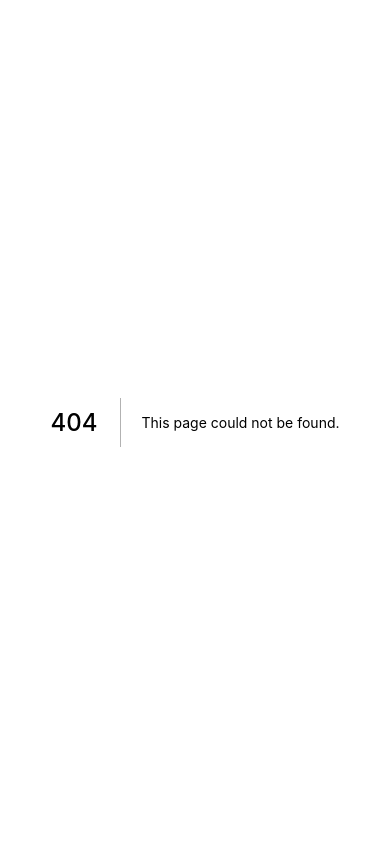
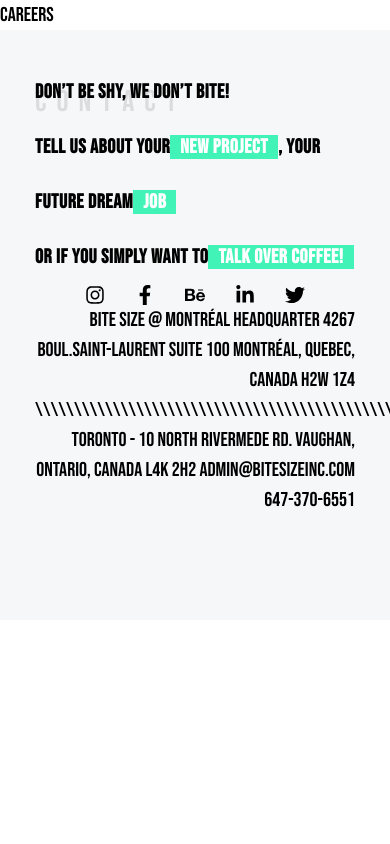
Before and after one commit to 14mehdirezaii14/naghshineVercel, a Next.js app: page /careers in a window 390 px wide. Before the commit this address had no page. Shown: the top 844 px of the page. Built offline with nearby package versions, Linux system fonts and the light colour scheme.

Commit message:
added careers page

```diff
--- a/AnimationChangePage/homeAnimationChangePage.ts
+++ b/AnimationChangePage/homeAnimationChangePage.ts
@@ -9,7 +9,7 @@ const homeAnimationChangePage = (e: any, to: string) => {
     gsap.to('.Home', { opacity: 0, duration: 1 })
     gsap.to('.Line_Line__kdL_O', { height:0, duration: 0.5 })
     setTimeout(() => {
-        Router.push(`/${to}`)
+        Router.push(`${to}`)
     }, 1000)
 }
 
--- a/components/CanvasDotsBackground/CanvasDotsBackground.tsx
+++ b/components/CanvasDotsBackground/CanvasDotsBackground.tsx
@@ -58,6 +58,7 @@ const CanvasDotsBackground = (props: any) => {
                     ctx.arc(rowsize * $ix, rowsize * $iy, dotsize *0.3, 0, 50 * Math.PI);
                     $counter = $counter;
                     ctx.strokeStyle = "#41f3b7";
+                    ctx.background = "#41f3b7";
 
 
                     ctx.lineWidth = 1;
--- a/components/Footer/Footer.module.css
+++ b/components/Footer/Footer.module.css
@@ -12,6 +12,7 @@
    .footerLeft{
     width: 100%;
     letter-spacing: .03em;
+    font-size: 20px;
    }
 }
 
--- a/components/navBar/listItemNav.tsx
+++ b/components/navBar/listItemNav.tsx
@@ -5,4 +5,5 @@ export const listItemNav = [
     { path: '/contact-us', title: 'Contact' },
     { path: '/blog', title: 'Blog' },
     { path: '/work', title: 'Work' },
+    { path: '/careers', title: 'Careers' },
 ]
--- /dev/null
+++ b/pages/careers.tsx
@@ -0,0 +1,10 @@
+const careers = () => {
+    return (
+        <>
+            Careers
+        </>
+    )
+}
+
+
+export default careers
--- a/pages/index.tsx
+++ b/pages/index.tsx
@@ -92,7 +92,7 @@ const Home: NextPage = () => {
                 </a>
               </Link>
               <Link href="#">
-                <a className='btnGreen btnGreen inline' onClick={(e) => homeAnimationChangePage(e, 'contact-us')} >View Project</a>
+                <a className='btnGreen btnGreen inline' onClick={(e) => homeAnimationChangePage(e, '/contact-us')} >View Project</a>
 
               </Link>
             </div>
@@ -111,7 +111,7 @@ const Home: NextPage = () => {
             <BgTitleAnimation keyUnique={'3'} words={['E', '_', 'C', 'O', 'M', 'M', 'E', 'R', 'C']} dir={'rtl'} />
             <div className='z-10'>
             <Link href="#">
-                <a className='btnGreen btnGreen inline' onClick={(e) => homeAnimationChangePage(e, 'contact-us')} >View Project</a>
+                <a className='btnGreen btnGreen inline' onClick={(e) => homeAnimationChangePage(e, '/contact-us')} >View Project</a>
 
               </Link>
             </div>
--- a/styles/globals.css
+++ b/styles/globals.css
@@ -45,7 +45,7 @@
     }
 
     .bgTitle {
-        top: -10px !important;
+        top: 0px !important;
         margin-bottom: 10px !important;
     }
     #Layer_1{
```
